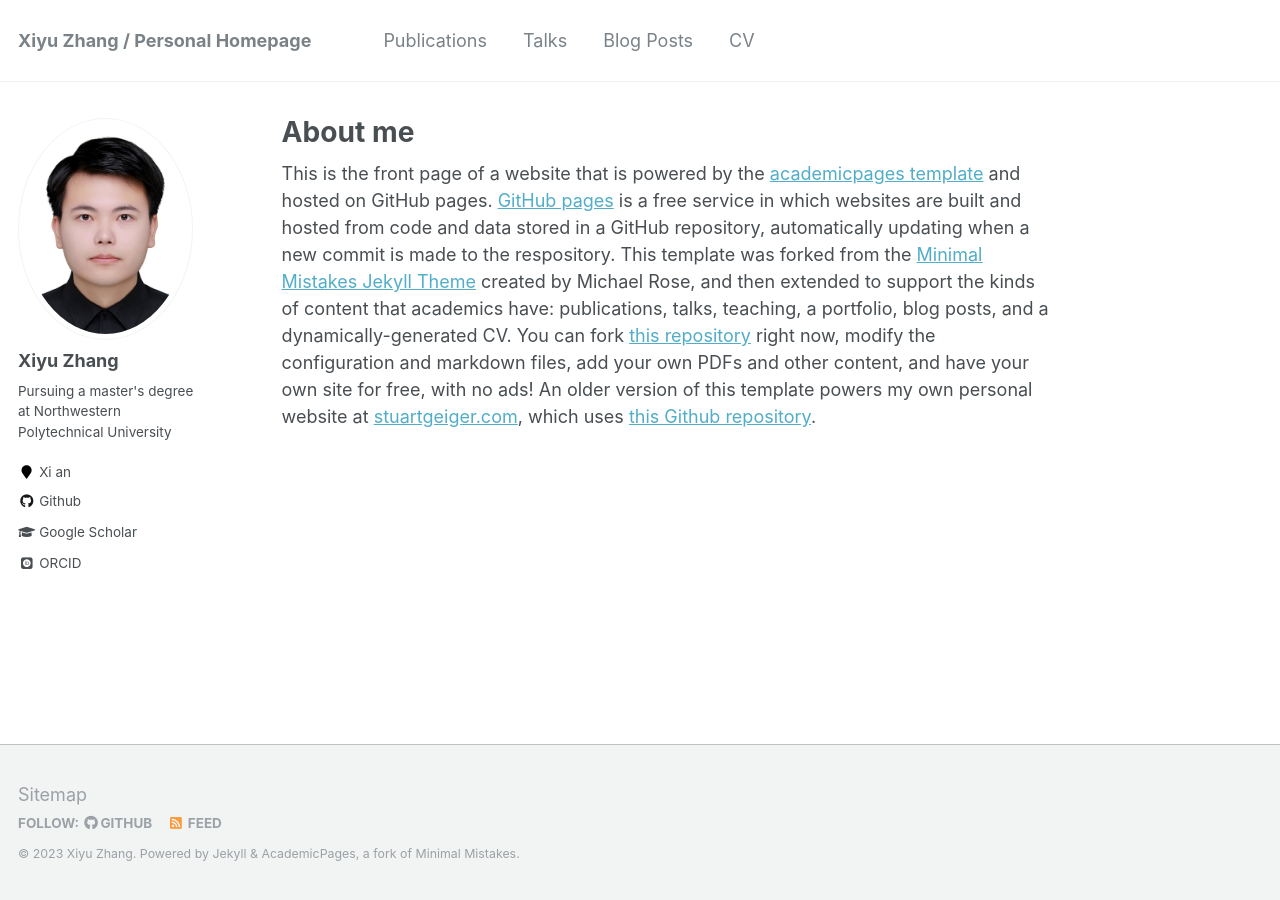
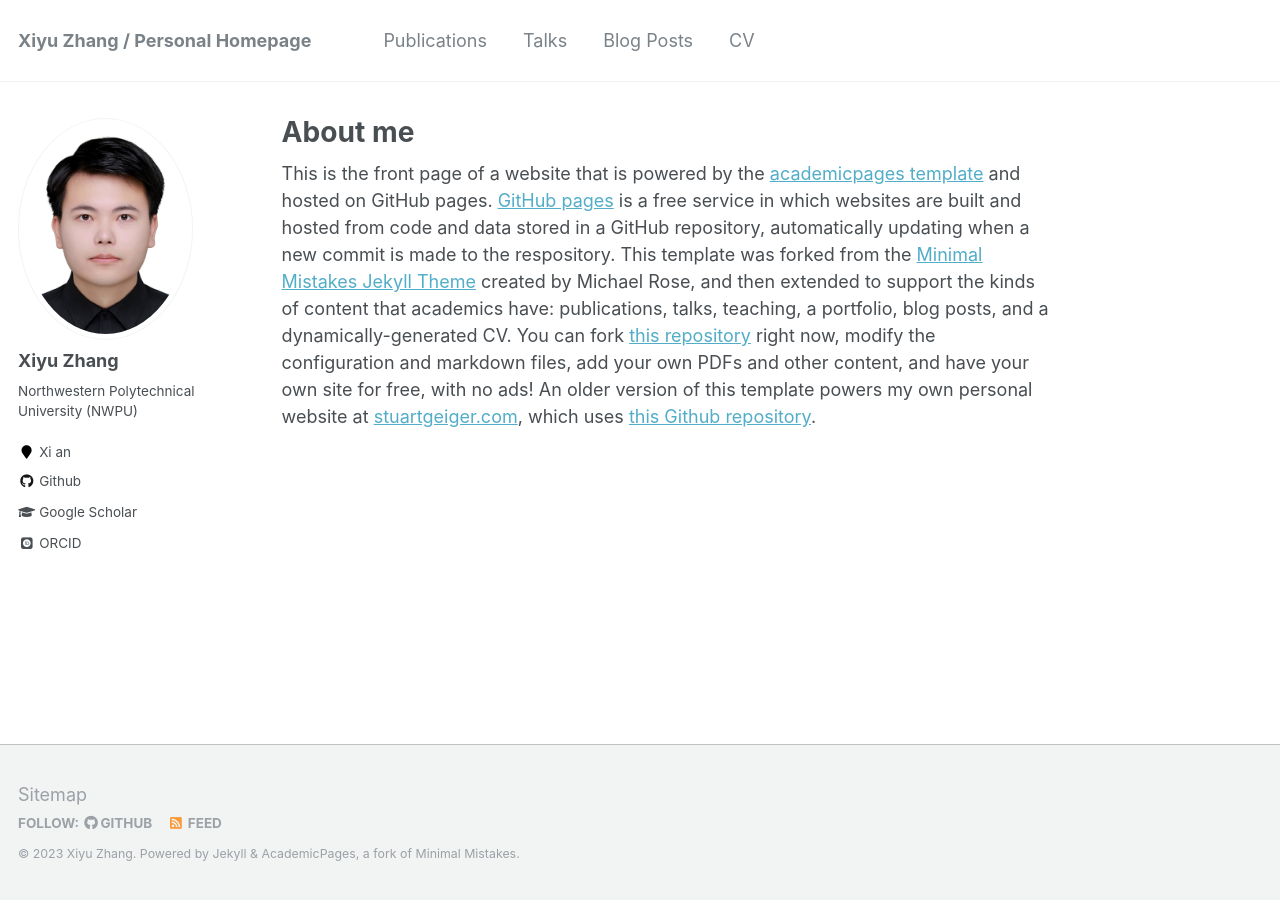
Before and after one commit to zhangxy0517/zhangxy0517.github.io, a Jekyll site: the page built from _pages/about.md, in a window 1280 px wide. Built offline with Jekyll 4.4.1, drawn with Linux system fonts in a browser that asks for light colours; some web fonts are replaced.

Commit message:
Update _config.yml

```diff
--- a/_config.yml
+++ b/_config.yml
@@ -82,7 +82,7 @@ analytics:
 author:
   name             : "Xiyu Zhang"
   avatar           : "xiyuzhang.jpg"
-  bio              : "Pursuing a master's degree at Northwestern Polytechnical University"
+  bio              : "Northwestern Polytechnical University (NWPU)"
   location         : "Xi an"
   employer         :
   pubmed           : # "https://www.ncbi.nlm.nih.gov/pubmed/?term=john+snow"
```
